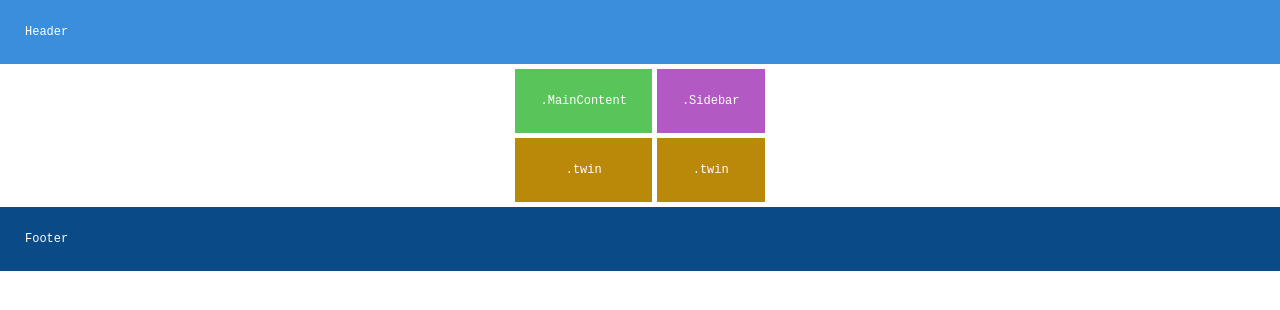
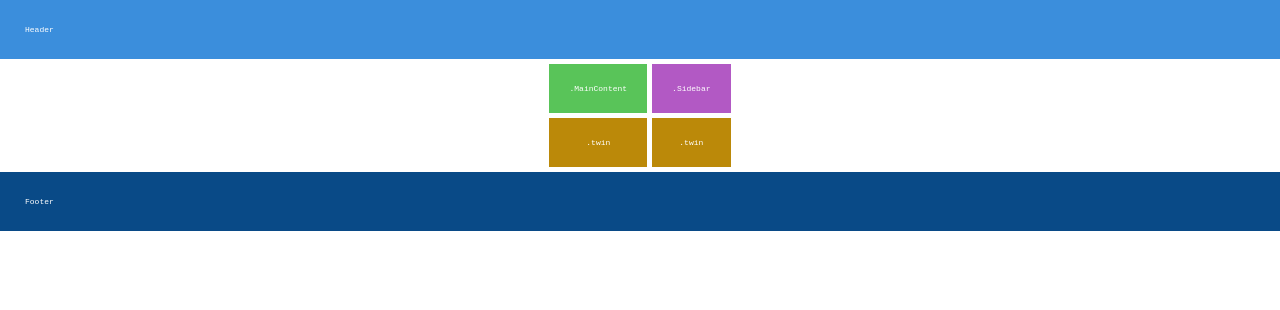
Before and after one commit to CaroCheveste/Tarea-HTML-CarolinaCheveste, a plain HTML site: page ejercicio grid grupal/inde.html in a window 1280 px wide. Drawn offline with Linux system fonts and the light colour scheme.

Commit message:
cambios en GRID GRUPAL

```diff
--- a/ejercicio grid grupal/style.css
+++ b/ejercicio grid grupal/style.css
@@ -2,50 +2,45 @@
     margin:0;
     padding:0;
     box-sizing: border-box;
-    font-size: 12px;
+    font-size: 8px;
     font-family:monospace;
     color:rgb(255, 255, 255)
 }
-
 .header {
     display: grid;
     background-color: rgb(59, 142, 220);
-    grid-template-columns: auto;
     padding: 25px;
-
-}
-
+    }
 .contenido {
     display: grid;
     grid-template-areas: ". content sidebar ."
                          ". twin twin1 .";
+
     justify-content: center;
-    padding:  5px 25px 5px;
+    padding:  5px 20px 5px;
     gap: 5px;
     text-align: center;
 }
-
 .content {
     background-color:rgb(89, 196, 89) ;
     grid-area: content;
-    padding: 25px;
+    padding: 20px;
 }
 .sidebar {
     background-color:rgb(178, 89, 196) ;
     grid-area: sidebar;
-    padding: 25px;
+    padding: 20px;
 }
 .twin {
     background-color:rgb(187, 137, 9) ;
     grid-area: twin;
-    padding: 25px;
+    padding: 20px;
 }
 .twin1 {
     background-color:rgb(187, 137, 9) ;
     grid-area: twin1;
-    padding: 25px;
+    padding: 20px;
 }
-
 .footer {
     display: grid;
     background-color: rgb(9, 74, 135);
```
Also changed, not shown: ejercicio GRID 4/index.html (added, +13 -0 lines).
